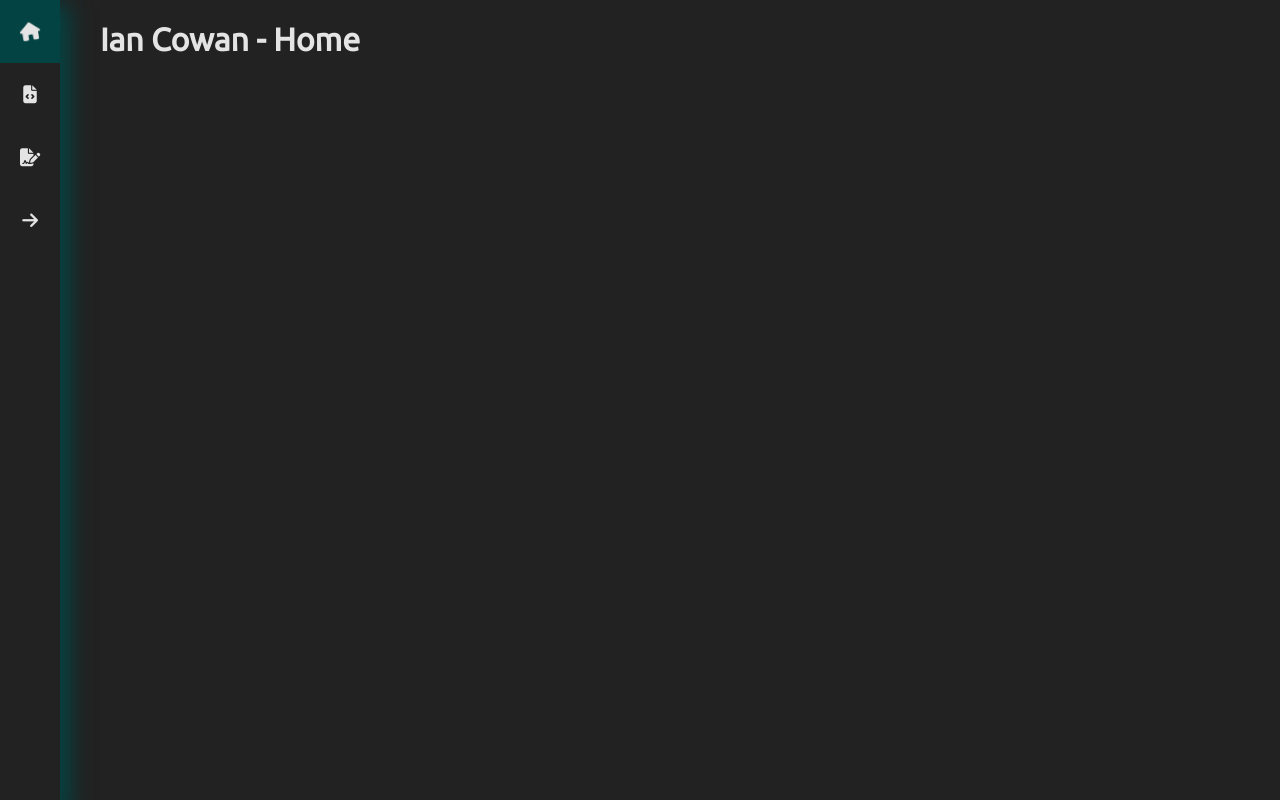
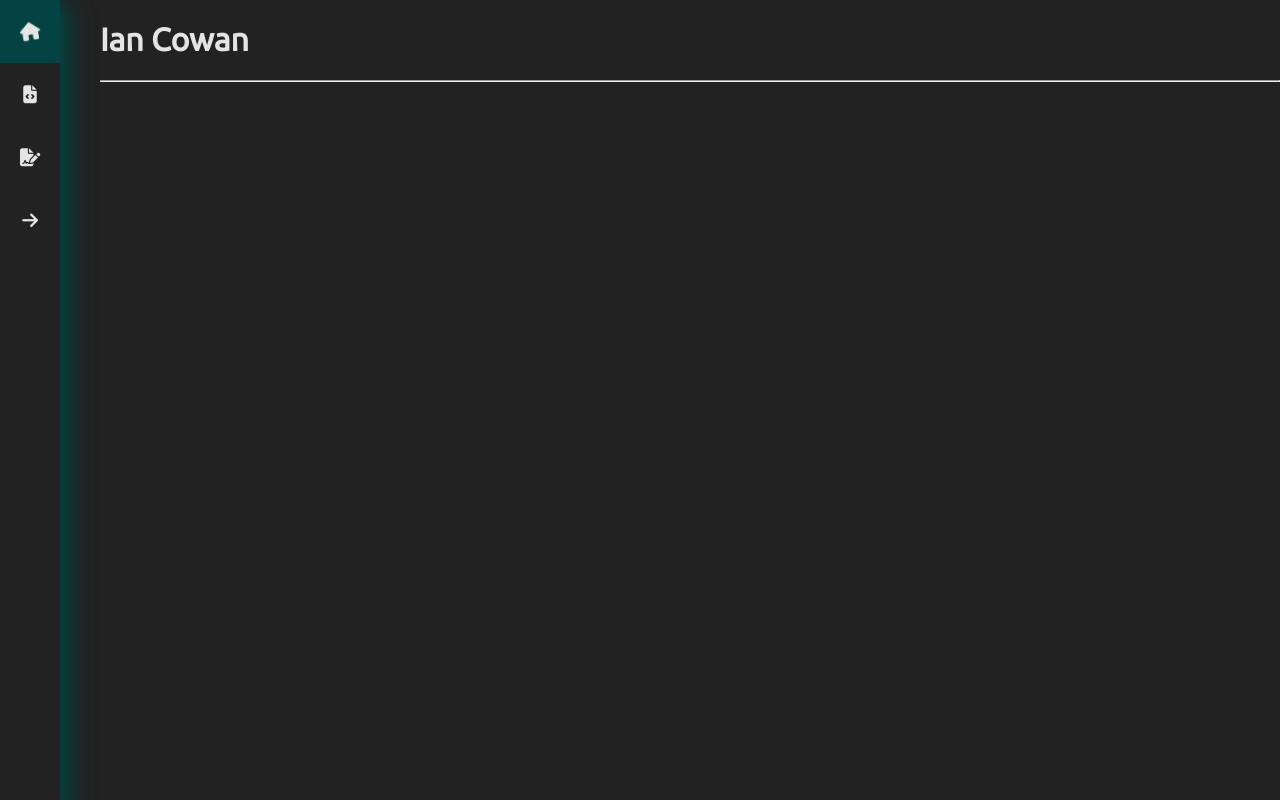
Before and after one commit to iccowan/personal_site_new, a React (Create React App) app: page / in a window 1280 px wide. Built offline with nearby package versions, Linux system fonts and the light colour scheme.

Commit message:
Add title to all pages and test

```diff
--- a/src/App.jsx
+++ b/src/App.jsx
@@ -65,6 +65,20 @@ function setTitle(page) {
 }
 
 /**
+ * Generate the title for a page
+ *
+ * @param {Object} params - The params: {title: The page title}
+ */
+export function GeneratePageTitle(params) {
+  return (
+    <div data-testid="page-title">
+      <h1>{params.title}</h1>
+      <hr />
+    </div>
+  );
+}
+
+/**
  * Renders the home page
  *
  * @return {React.FC} = The home HTML
--- a/src/pages/Contact.jsx
+++ b/src/pages/Contact.jsx
@@ -1,4 +1,5 @@
 import React from 'react';
+import {GeneratePageTitle} from '../App';
 
 /**
  * Contact Page
@@ -8,7 +9,7 @@ import React from 'react';
 function Contact() {
   return (
     <div data-testid="page-contact">
-      <h1>Contact</h1>
+      <GeneratePageTitle title="Contact" />
     </div>
   );
 }
--- a/src/pages/Home.jsx
+++ b/src/pages/Home.jsx
@@ -1,4 +1,5 @@
 import React from 'react';
+import {GeneratePageTitle} from '../App';
 
 /**
  * Home Page
@@ -8,7 +9,7 @@ import React from 'react';
 function Home() {
   return (
     <div data-testid="page-home">
-      <h1>Ian Cowan - Home</h1>
+      <GeneratePageTitle title="Ian Cowan" />
     </div>
   );
 }
--- a/src/pages/PageNotFound.jsx
+++ b/src/pages/PageNotFound.jsx
@@ -1,4 +1,6 @@
 import React from 'react';
+import {Link} from 'react-router-dom';
+import {GeneratePageTitle} from '../App';
 
 /**
  * PageNotFound Page
@@ -9,7 +11,9 @@ function PageNotFound() {
   document.title = "Page Not Found";
   return (
     <div data-testid="page-not-found">
-      <h1>404: That page could not be found</h1>
+      <GeneratePageTitle title="404" />
+      <h3>Sorry, the page you're looking for could not be found</h3>
+      <p>If you believe this is an error, please use the <Link to="/contact">Contact</Link> form to report an error.</p>
     </div>
   );
 }
--- a/src/pages/Projects.jsx
+++ b/src/pages/Projects.jsx
@@ -1,4 +1,5 @@
 import React from 'react';
+import {GeneratePageTitle} from '../App';
 
 /**
  * Projects Page
@@ -8,7 +9,7 @@ import React from 'react';
 function Projects() {
   return (
     <div data-testid="page-projects">
-      <h1>Projects</h1>
+      <GeneratePageTitle title="Projects" />
     </div>
   );
 }
```
Also changed, not shown: 1 other file (tests, documents, lock files or other folders).
